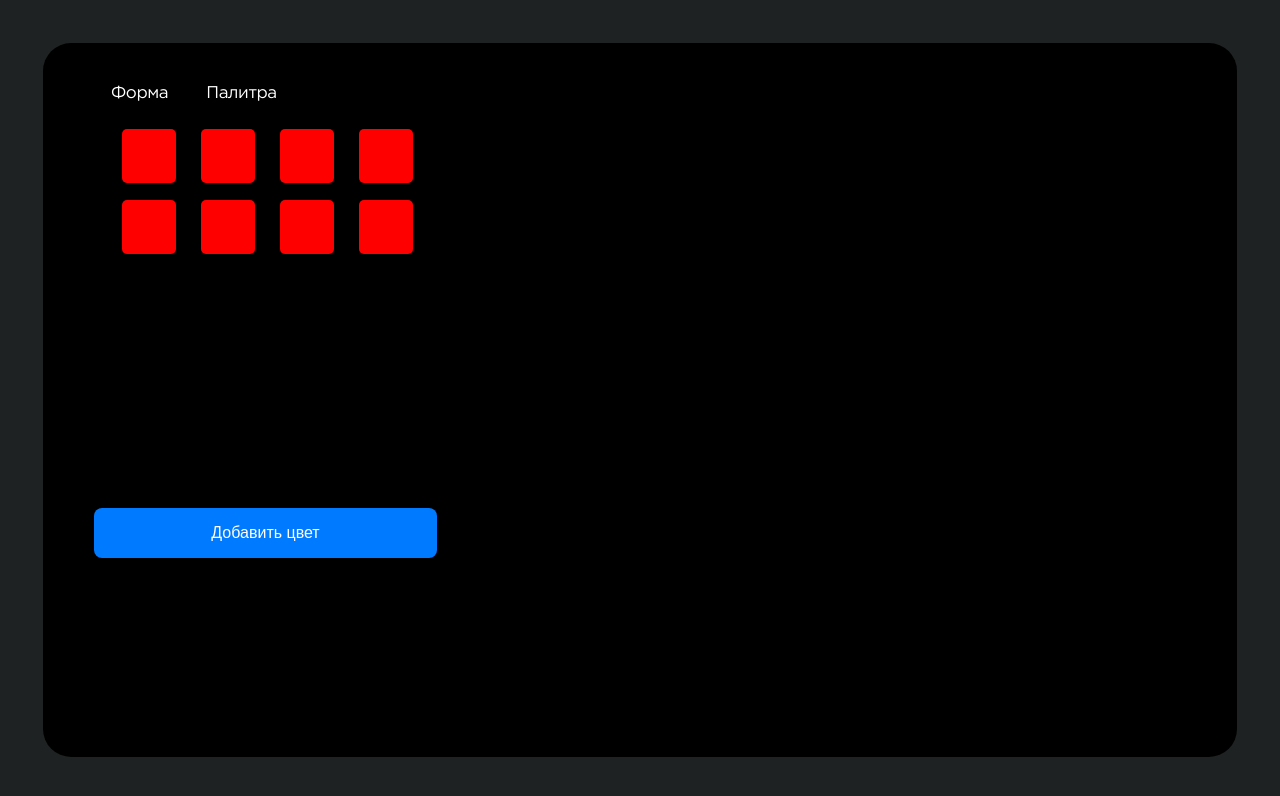
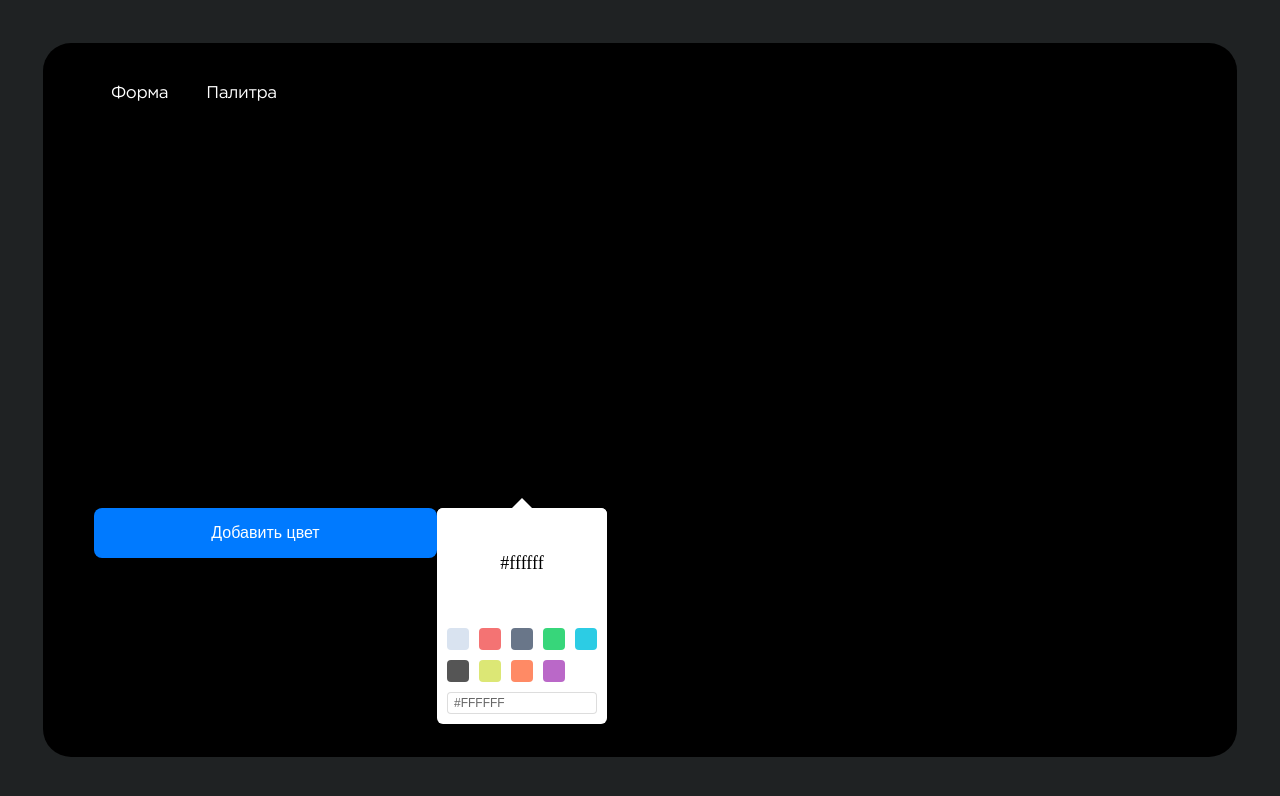
Before and after one commit to mot25/testreactdropts, a React (Create React App) app: page /Color in a window 1280 px wide. Both pictures are taken after a click on the button "Добавить цвет". Shown: the top 796 px of the page. Built offline with nearby package versions, Linux system fonts and the light colour scheme.

Commit message:
error map

```diff
--- a/public/index.html
+++ b/public/index.html
@@ -8,39 +8,15 @@
   <meta name="theme-color" content="#000000" />
   <meta name="description" content="Web site created using create-react-app" />
   <link rel="apple-touch-icon" href="%PUBLIC_URL%/logo192.png" />
-  <!--
-      manifest.json provides metadata used when your web app is installed on a
-      user's mobile device or desktop. See https://developers.google.com/web/fundamentals/web-app-manifest/
-    -->
   <link rel="manifest" href="%PUBLIC_URL%/manifest.json" />
   <link rel="stylesheet" href="./font/stylesheet.css">
   <link href="https://cdnjs.cloudflare.com/ajax/libs/normalize/7.0.0/normalize.min.css" rel="stylesheet" />
-
-  <!--
-      Notice the use of %PUBLIC_URL% in the tags above.
-      It will be replaced with the URL of the `public` folder during the build.
-      Only files inside the `public` folder can be referenced from the HTML.
-
-      Unlike "/favicon.ico" or "favicon.ico", "%PUBLIC_URL%/favicon.ico" will
-      work correctly both with client-side routing and a non-root public URL.
-      Learn how to configure a non-root public URL by running `npm run build`.
-    -->
   <title>React App</title>
 </head>
 
 <body>
-  <noscript>You need to enable JavaScript to run this app.</noscript>
   <div id="root"></div>
-  <!--
-      This HTML file is a template.
-      If you open it directly in the browser, you will see an empty page.
 
-      You can add webfonts, meta tags, or analytics to this file.
-      The build step will place the bundled scripts into the <body> tag.
-
-      To begin the development, run `npm start` or `yarn start`.
-      To create a production bundle, use `npm run build` or `yarn build`.
-    -->
 </body>
 
 </html>
--- a/src/component/Button/Button.tsx
+++ b/src/component/Button/Button.tsx
@@ -2,8 +2,8 @@ import React, { FC } from "react";
 import { ButtonProps } from "./Button.Props";
 import styles from "./Button.module.css";
 import cn from "classnames";
-const Button: FC<ButtonProps> = ({ children, className }) => {
-  return <button className={cn(styles.button, className)}>{children}</button>;
+const Button: FC<ButtonProps> = ({ children, className, ...props }) => {
+  return <button {...props} className={cn(styles.button, className)}>{children}</button>;
 };
 
 export default Button;
--- a/src/component/ColorPicker/Color.module.css
+++ b/src/component/ColorPicker/Color.module.css
@@ -8,13 +8,18 @@
   margin-bottom: 254px;
 }
 
-.block_red {
+.block_item {
   width: 54px;
   height: 54px;
   border-radius: 5px;
-  background-color: red;
+  border: 1px solid #fff;
+  background-color: #000;
 }
 
 .button_color {
-  margin-bottom: 208px;
+
 }
+
+.btn_wrapper {
+  display: flex;
+}
--- a/src/component/ColorPicker/ColorPicker.tsx
+++ b/src/component/ColorPicker/ColorPicker.tsx
@@ -1,19 +1,54 @@
+import { useState } from "react";
+import { BlockPicker } from "react-color";
+import { useDispatch } from "react-redux";
+import { ColorAdd } from "../../store/action-creator/color";
 import Button from "../Button/Button";
+import { useTypedSelector } from "../hook/useTypedSelecror";
 import styles from "./Color.module.css";
 const ColorPicker = () => {
+  const [valueColor, setvalueColor] = useState<string>("#fff");
+  console.log(valueColor);
+
+  const { colors, changeColor, isColorPicker } = useTypedSelector(
+    (state) => state.color
+  );
+  console.log("colors", colors);
+  console.log("changeColor", changeColor);
+  console.log("isColorPicker", isColorPicker);
+
+  const dispatch = useDispatch();
+
+  const handleColor = (e: any) => {
+    // setvalueColor(e.target.value);
+    setvalueColor(e.hex);
+  };
+
+  const handleClickBtn = () => {
+    dispatch(ColorAdd());
+  };
+
   return (
     <div>
       <div className={styles.block_container}>
-        <div className={styles.block_red}></div>
-        <div className={styles.block_red}></div>
-        <div className={styles.block_red}></div>
-        <div className={styles.block_red}></div>
-        <div className={styles.block_red}></div>
-        <div className={styles.block_red}></div>
-        <div className={styles.block_red}></div>
-        <div className={styles.block_red}></div>
+        {/* <div className={styles.block_item}></div> */}
+        {colors &&
+          colors.map((color: string): JSX.Element => {
+            return (
+              <div
+                className={styles.block_item}
+                style={{ backgroundColor: color }}
+              ></div>
+            );
+          })}
       </div>
-      <Button className={styles.button_color}>Добавить цвет</Button>
+      <div className={styles.btn_wrapper}>
+        <Button onClick={handleClickBtn} className={styles.button_color}>
+          Добавить цвет
+        </Button>
+        {isColorPicker && (
+          <BlockPicker color={valueColor} onChangeComplete={handleColor} />
+        )}
+      </div>
     </div>
   );
 };
--- /dev/null
+++ b/src/component/hook/useTypedSelecror.ts
@@ -0,0 +1,4 @@
+import { TypedUseSelectorHook, useSelector } from "react-redux";
+import { RootState } from "../../store";
+
+export const useTypedSelector: TypedUseSelectorHook<RootState> = useSelector;
--- a/src/index.tsx
+++ b/src/index.tsx
@@ -1,5 +1,12 @@
 import React from "react";
 import ReactDOM from "react-dom";
+import { Provider } from "react-redux";
 import App from "./App";
+import { store } from "./store";
 
-ReactDOM.render(<App />, document.getElementById("root"));
+ReactDOM.render(
+  <Provider store={store}>
+    <App />
+  </Provider>,
+  document.getElementById("root")
+);
--- /dev/null
+++ b/src/store/ColorReducer.ts
@@ -0,0 +1,29 @@
+import { ColorActionType, IColorActionType, IColorChange } from "./types";
+
+const initColorState: IColorChange = {
+  colors: [],
+  changeColor: null,
+  isColorPicker: false
+};
+
+export const colorReducer = (
+  state = initColorState,
+  action: IColorActionType
+) => {
+  switch (action.type) {
+    case ColorActionType.CHANGE_COLOR:
+      return { ...state, isColorPicker: true };
+    case ColorActionType.ADD_COLOR:
+      return {
+        ...state,
+        isColorPicker: false,
+        colors: [...state.colors, action.payload],
+        changeColor: action.payload
+      };
+    case ColorActionType.REMOVE_COLOR:
+      return { ...state, isColorPicker: false };
+
+    default:
+      return state;
+  }
+};
--- /dev/null
+++ b/src/store/action-creator/color.ts
@@ -0,0 +1,12 @@
+import { Dispatch } from "redux";
+import { ColorActionType } from "../types";
+
+export const ColorAdd = () => {
+  return async (dispatch: Dispatch) => {
+    dispatch({ type: ColorActionType.CHANGE_COLOR });
+  };
+};
+
+export const ColorRemove = () => {
+  return async (dispatch: Dispatch) => {};
+};
--- /dev/null
+++ b/src/store/index.ts
@@ -0,0 +1,11 @@
+import { applyMiddleware, combineReducers, createStore } from "redux";
+import thunk from "redux-thunk";
+import { colorReducer } from "./ColorReducer";
+
+const rootReducer = combineReducers({
+  color: colorReducer
+});
+
+export type RootState = ReturnType<typeof rootReducer>;
+
+export const store = createStore(rootReducer, applyMiddleware(thunk));
--- /dev/null
+++ b/src/store/types.ts
@@ -0,0 +1,16 @@
+export interface IColorChange {
+  colors: string[];
+  changeColor: string | null;
+  isColorPicker: boolean;
+}
+
+export enum ColorActionType {
+  ADD_COLOR = "ADD_COLOR",
+  CHANGE_COLOR = "CHANGE_COLOR",
+  REMOVE_COLOR = "REMOVE_COLOR"
+}
+
+export interface IColorActionType {
+  type: string;
+  payload: string | null;
+}
```
